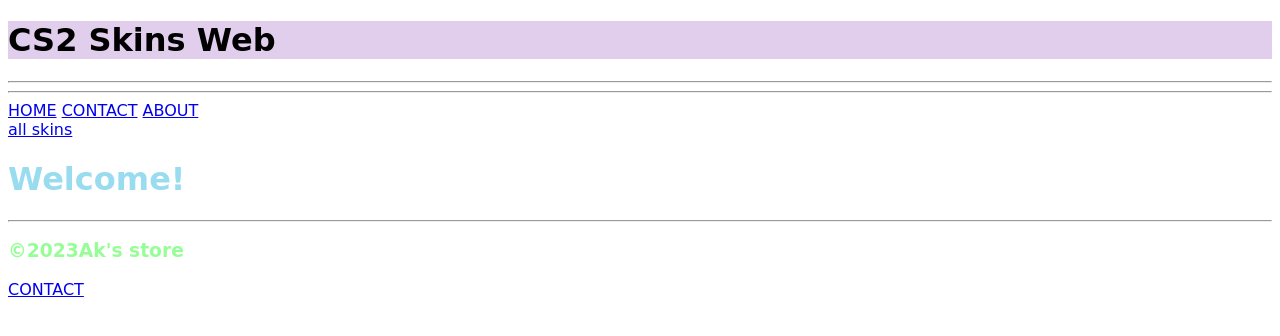
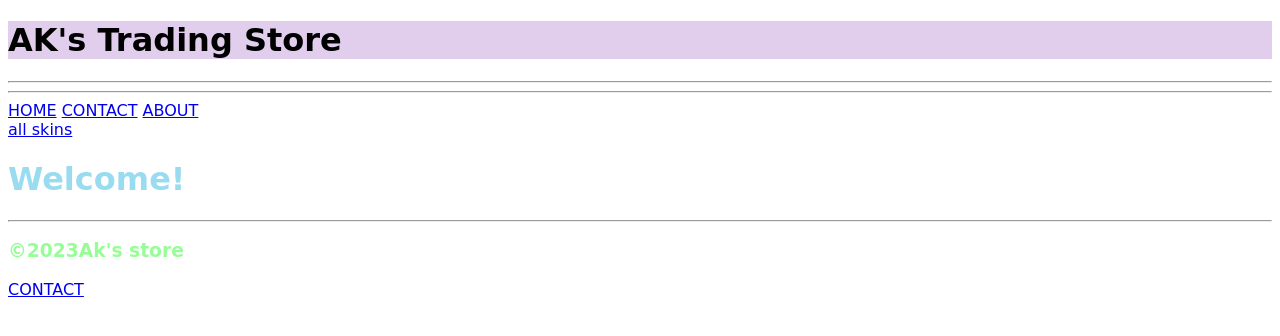
Before and after one commit to kend1313/CS2, a Flask app: page /contact in a window 1280 px wide. Shown: the top 336 px of the page. Run offline with Flask 3, Linux system fonts and the light colour scheme.

Commit message:
some changes. and notes.

```diff
--- a/templates/header.html
+++ b/templates/header.html
@@ -1,5 +1,5 @@
 <!DOCTYPE html>
-<h1>CS2 Skins Web</h1>
+<h1>AK's Trading Store</h1>
 <body>
     <header>
 
--- a/templates/homepage.html
+++ b/templates/homepage.html
@@ -3,8 +3,10 @@
     <head>
         <meta charset="UTF-8">
         <meta name="viewport" content="width=device-width,initial-scale=1.0">
+        <!-- type ! -->
         <meta http-equiv="X-UA-compatible" content="ie=edge">
         <title>AK's store</title>
+        <!-- name of the window -->
         <link rel="stylesheet" href="right.css">
     </head>
     <body>
--- a/templates/layout.html
+++ b/templates/layout.html
@@ -1,7 +1,7 @@
 <!doctype html>
 <html>
     <head>
-        <title>My Project Name</title>
+        <title>AK's Trading Store</title>
     <link rel = "stylesheet" href = "/static/CSS/style.css">
     <body>
         <header>
```
